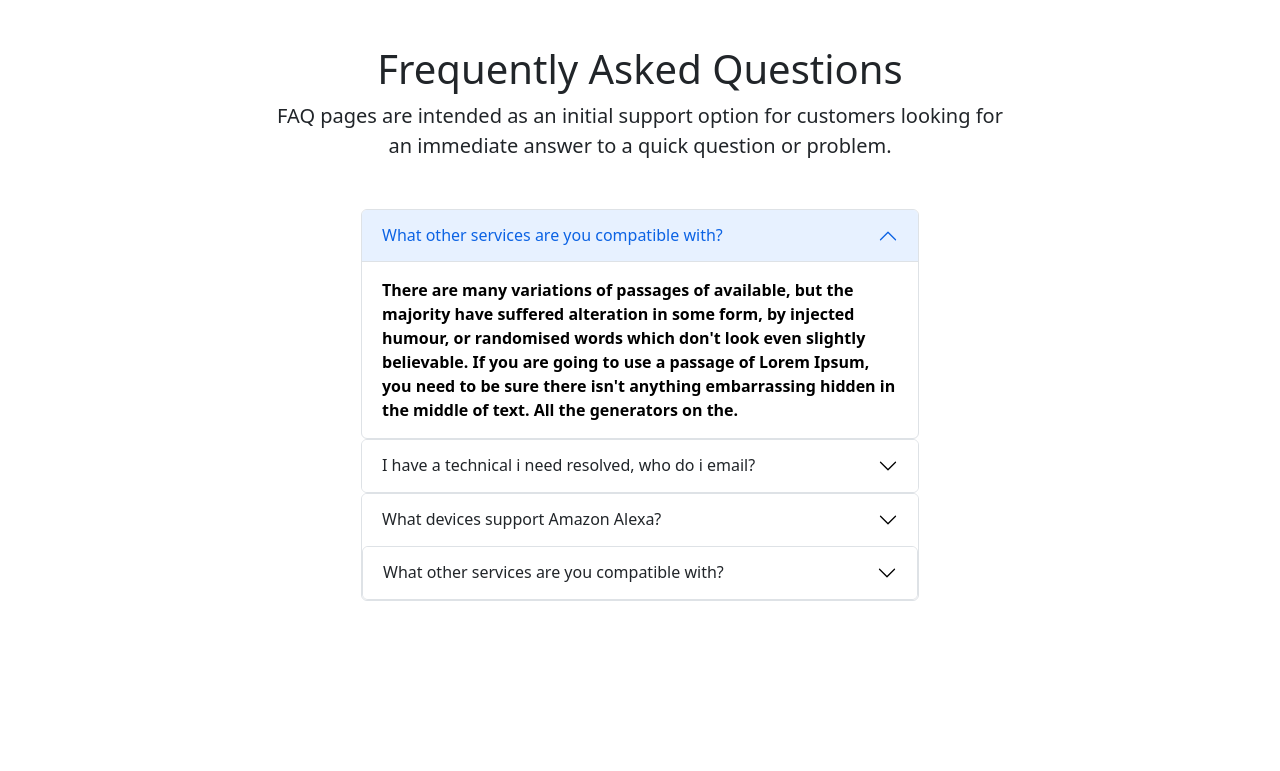
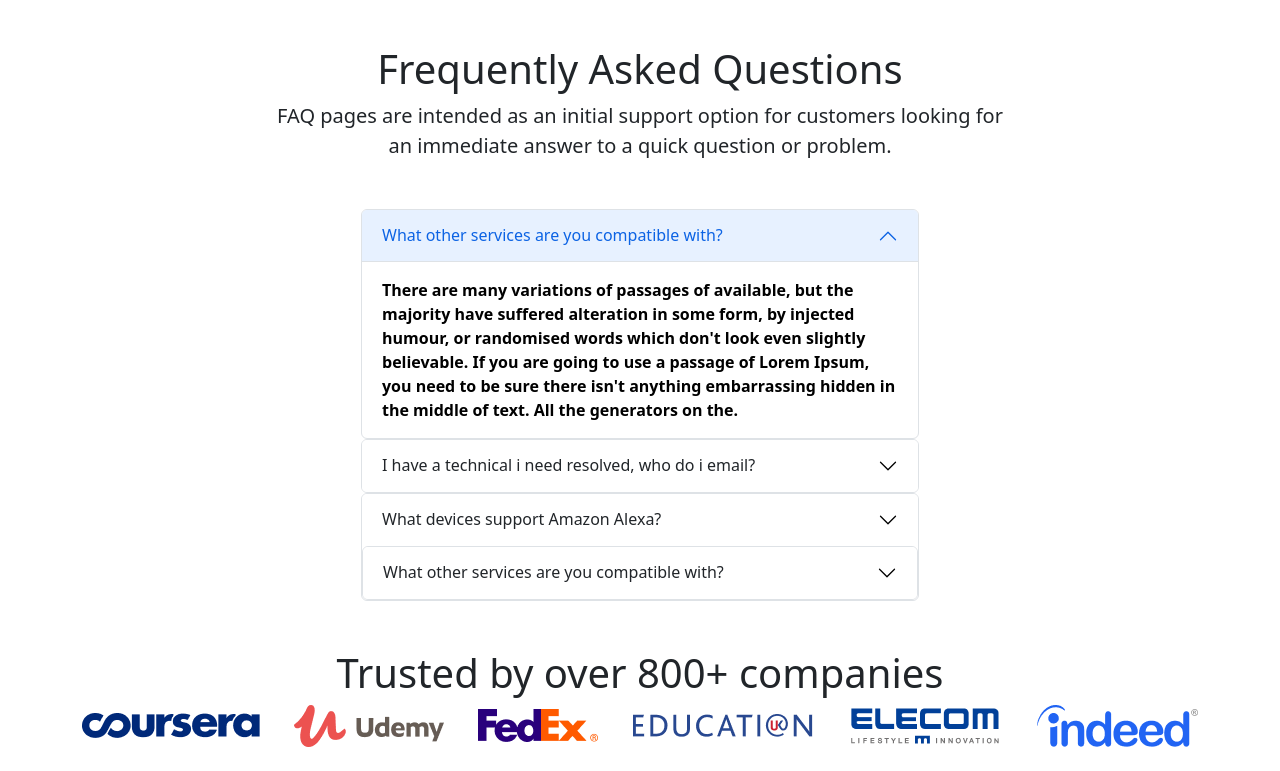
Before and after one commit to sampod76/my-third-assignment, a plain HTML site: page index.html in a window 1280 px wide. Shown: the part 3648-4419 px from the top of the page. Before the commit the page ends 4273 px from the top, so only its background shows below. Drawn offline with Linux system fonts and the light colour scheme.

Commit message:
company logo add

```diff
--- a/index.html
+++ b/index.html
@@ -380,7 +380,8 @@
             </div>
         </section>
 
-        <div class="accordion w-50 mx-auto" id="accordionExample">
+        <section>
+            <div class="accordion w-50 mx-auto" id="accordionExample">
             <div class="accordion-item">
               <h2 class="accordion-header" id="headingOne">
                 <button class="accordion-button" type="button" data-bs-toggle="collapse" data-bs-target="#collapseOne" aria-expanded="true" aria-controls="collapseOne">
@@ -428,8 +429,25 @@
               </div>
             </div>
           </div>
+        </section>
         <!-- question section end -->
 
+
+<!-- company logo section start -->
+<section>
+    <h1 class="text-center mt-5">
+        Trusted by over 800+ companies
+    </h1>
+    <div class="d-flex justify-content-between align-items-center">
+        <img src="edTech-website-main/images/company/company-1.png" alt="">
+        <img src="edTech-website-main/images/company/company-2.png" alt="">
+        <img src="edTech-website-main/images/company/company-3.png" alt="">
+        <img src="edTech-website-main/images/company/company-4.png" alt="">
+        <img src="edTech-website-main/images/company/company-5.png" alt="">
+        <img src="edTech-website-main/images/company/company-6.png" alt="">
+    </div>
+</section>
+<!-- company logo section end -->
 
 
     </main>
```
